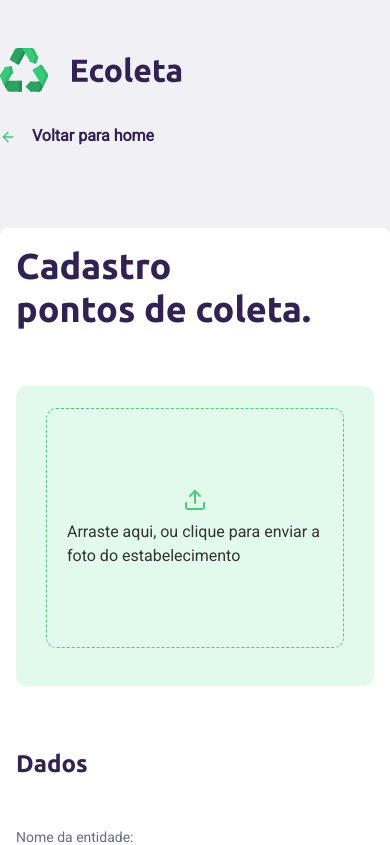
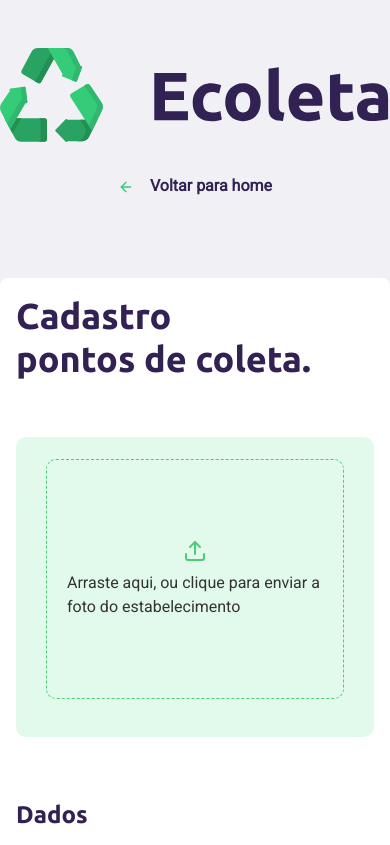
Before and after one commit to lucasliet/Ecoleta, a React (Create React App) app in the folder web/: page /Ecoleta/create-point in a window 390 px wide. Shown: the top 845 px of the page. Built offline with nearby package versions, Linux system fonts and the light colour scheme; no server answers.

Commit message:
mobile reponsive flex-direction + margin + align

```diff
--- a/web/src/pages/CreatePoint/styles.css
+++ b/web/src/pages/CreatePoint/styles.css
@@ -5,13 +5,15 @@
   margin: 0 auto;
 }
 #page-create-point header {
+  display: flex;
+  flex-direction: column;
   margin-top:48px;
 }
 
 @media all and (min-width: 499px){
   #page-create-point header {
-    display: flex;
     justify-content: space-between;
+    flex-direction: row;
     align-items: center;
   }
 }
@@ -28,6 +30,8 @@
 @media all and (max-width:499px){
   #page-create-point header a {
     margin-top: 32px;
+    margin-left: auto;
+    margin-right: auto;
   }
 }
 
--- a/web/src/pages/Home/styles.css
+++ b/web/src/pages/Home/styles.css
@@ -104,4 +104,13 @@
   #page-home .content main p {
     font-size: 24px;
   }
+  @media all and (max-width: 499px){
+    #page-home .content {
+      text-align: start;
+    }
+
+    #page-home .content header {
+      margin: 48px auto 32px;
+    }
+  }
 }
```
